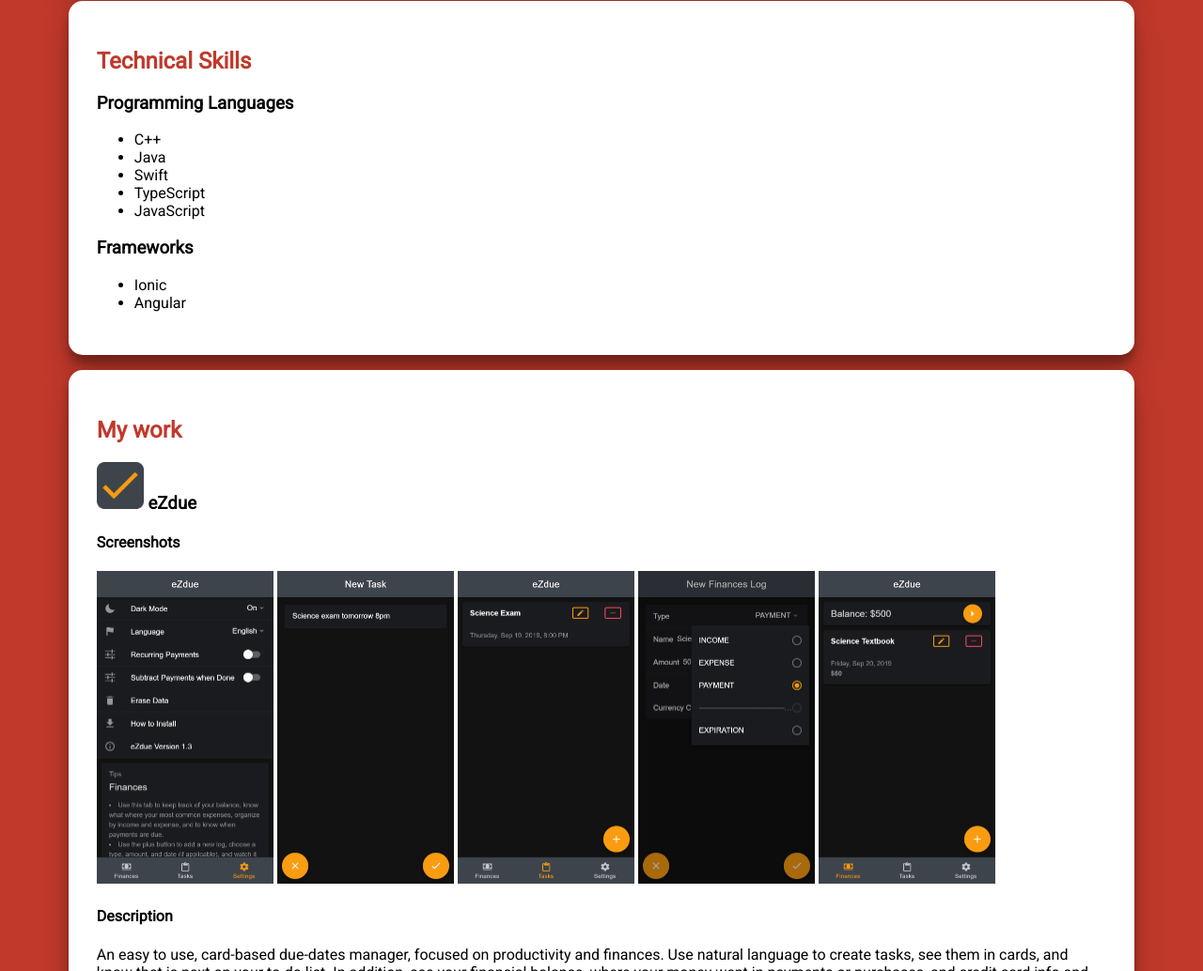
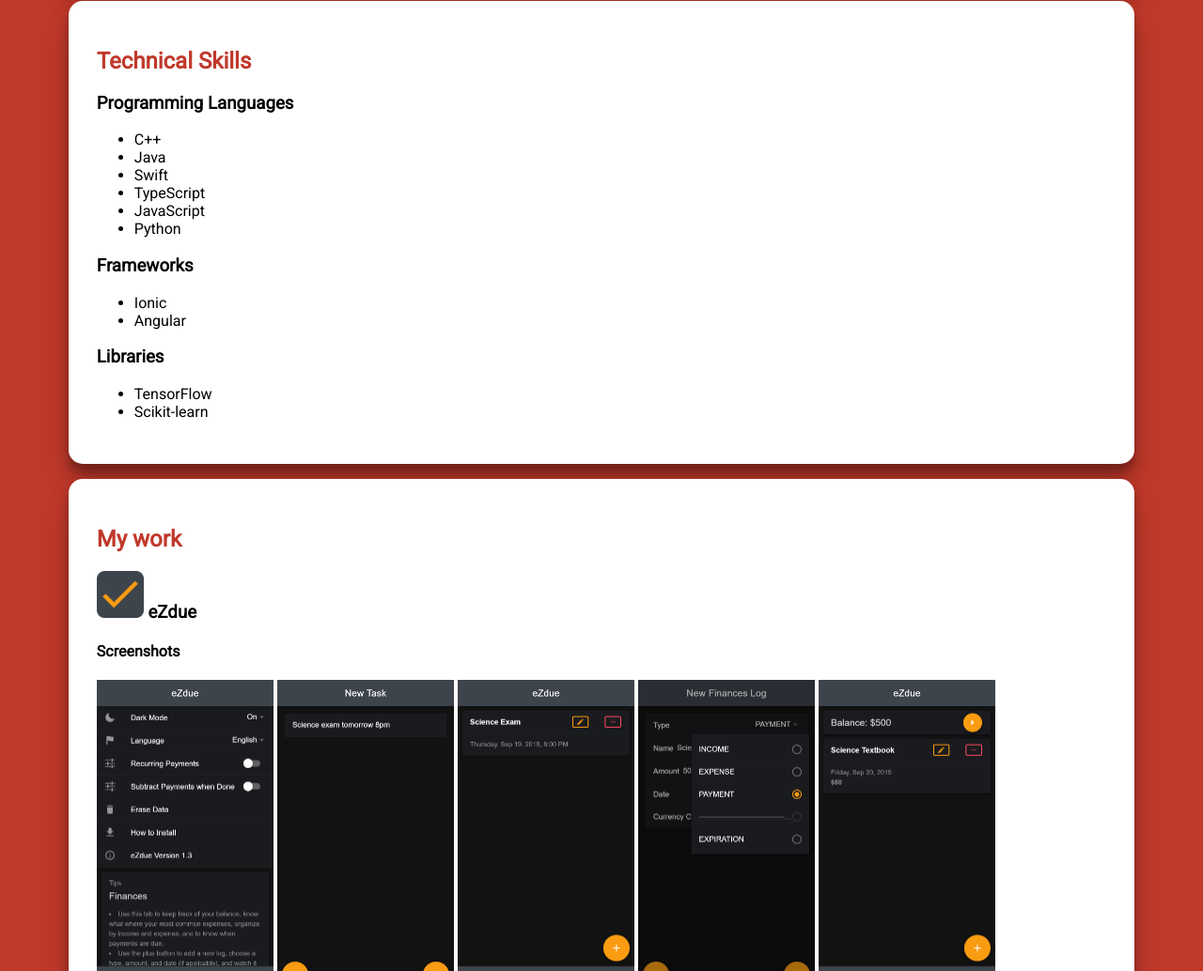
Before and after one commit to jimmygzzmtz/curriculumWeb, a plain HTML site: page index.html in a window 1280 px wide. Shown: the part 803-1837 px from the top of the page at 94% size. Drawn offline with Linux system fonts and the light colour scheme.

Commit message:
Added AI Libraries and Python

```diff
--- a/index.html
+++ b/index.html
@@ -34,11 +34,17 @@
 			<li>Swift</li>
 			<li>TypeScript</li>
 			<li>JavaScript</li>
+			<li>Python</li>
 		</ul>
 		<h3>Frameworks</h3>
 		<ul>
 			<li>Ionic</li>
 			<li>Angular</li>
+		</ul>
+		<h3>Libraries</h3>
+		<ul>
+			<li>TensorFlow</li>
+			<li>Scikit-learn</li>
 		</ul>
 	</div>
 	<hr>
```
